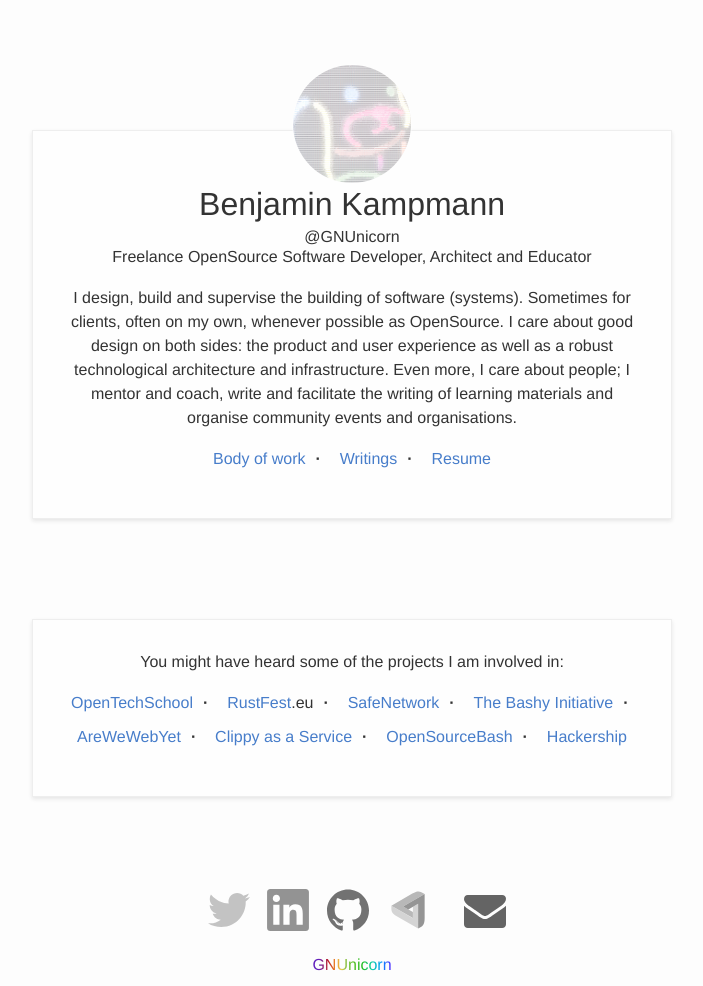
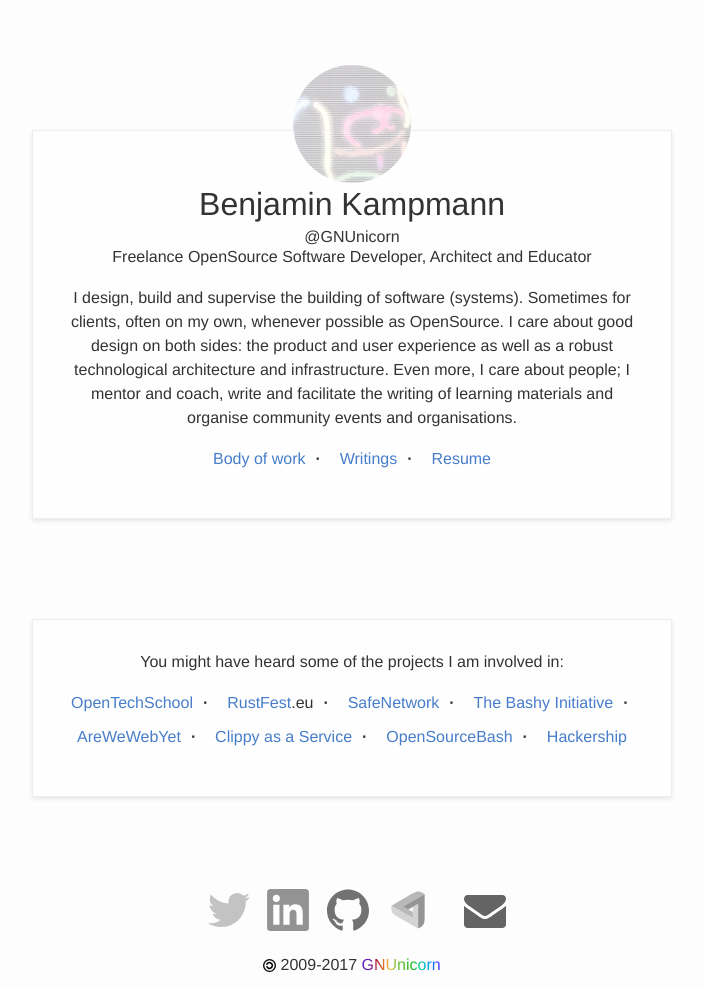
Before and after one commit to gnunicorn/gnunicorn.org, a Jekyll site: the page built from index.html, in a window 1280 px wide. Shown: the whole page, without its empty margins (288-991 px from the left). Built offline with Jekyll 4.4.1, drawn with Linux system fonts in a browser that asks for light colours.

Commit message:
copyleft and date

```diff
--- a/_includes/footer.html
+++ b/_includes/footer.html
@@ -80,5 +80,5 @@
         </li>
       </ul>
     </p>
-  <h2><a class="rainbow" href="/">GNUnicorn</a></h2>
+  <h2><img style="height: 0.8em; width: 0.8em" src="/assets/images/copyleft.svg"> 2009-{{site.time | date:'%Y'}} <a class="rainbow" href="/">GNUnicorn</a></h2>
 </footer>
```
Also changed, not shown: assets/images/copyleft.svg (added).
